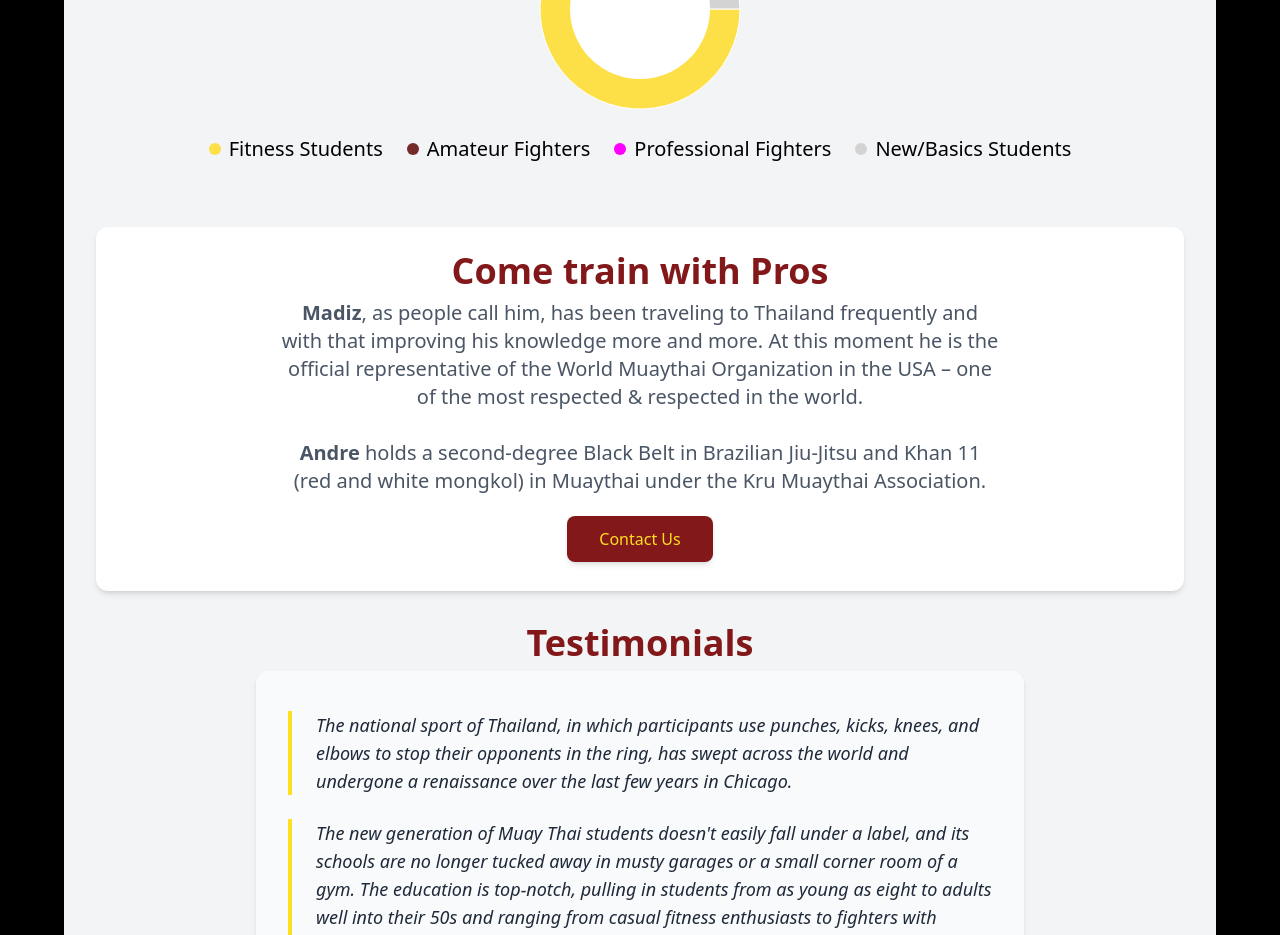
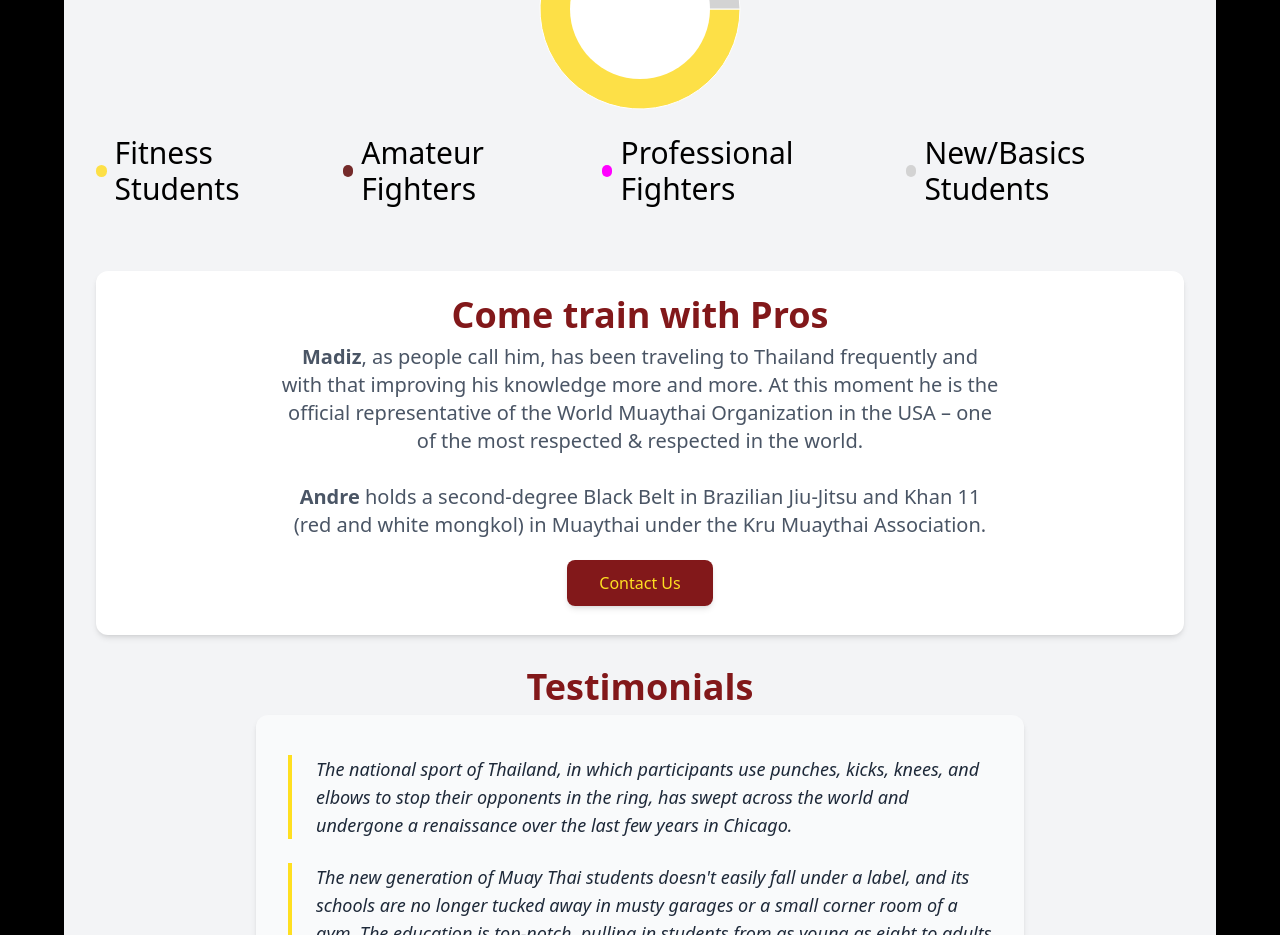
Before and after one commit to jerry-vrabel-development/andremadizcgteam, a React (Vite) app: page /andremadizcgteam/about in a window 1280 px wide. Shown: the part 880-1815 px from the top of the page. Built offline with nearby package versions, Linux system fonts and the light colour scheme.

Commit message:
Additional mobile classes to legend

```diff
--- a/src/components/ClassCompositionChart.tsx
+++ b/src/components/ClassCompositionChart.tsx
@@ -106,7 +106,7 @@ const ClassCompositionChart: FC = () => {
               className="w-3 h-3 rounded-full"
               style={{ backgroundColor: s.color }}
             />
-            <span className="text-xl">{s.label}</span>
+            <span className="text-xl sm:text-xl md:text-2xl lg:text-3xl">{s.label}</span>
           </div>
         ))}
       </div>
```
